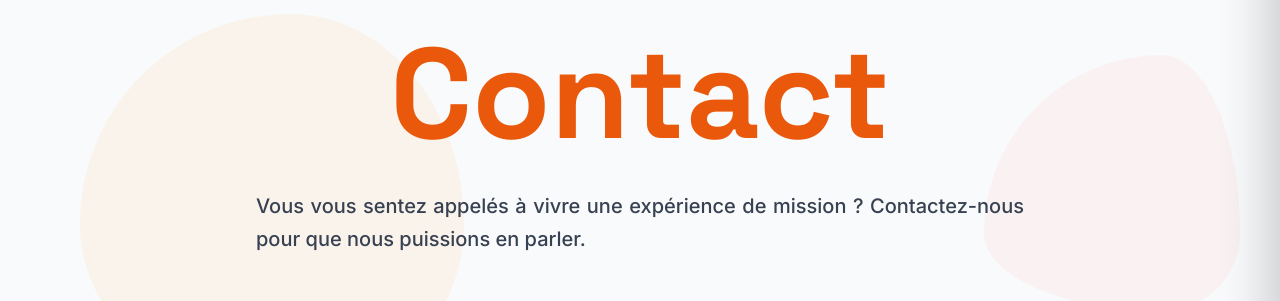
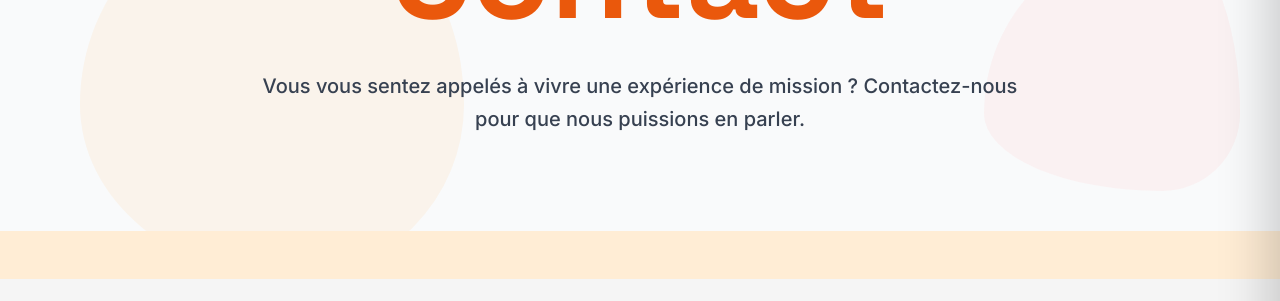
Before and after one commit to anselmecallens-source/famissio-antigravity, a React (Vite) app in the folder famissio/: page /contact in a window 1280 px wide. Shown: the part 338-639 px from the top of the page. Built offline with nearby package versions, Linux system fonts and the light colour scheme.

Commit message:
Fix Contact whitespace and revert text to centered on all pages

```diff
--- a/famissio/src/App.jsx
+++ b/famissio/src/App.jsx
@@ -41,7 +41,7 @@ function App() {
         <Route path="/missions" element={<Missions />} />
         <Route path="/formation" element={<Formation />} />
         <Route path="/temoignages" element={<Temoignages />} />
-        <Route path="/contact" element={<div style={{ paddingTop: '120px' }}><NousRejoindre /></div>} />
+        <Route path="/contact" element={<NousRejoindre />} />
         <Route path="/priere-famissio" element={<PriereFamissio />} />
         <Route path="/reserve" element={<ProtectedPage />} />
       </Routes>
--- a/famissio/src/pages/Formation.jsx
+++ b/famissio/src/pages/Formation.jsx
@@ -122,7 +122,7 @@ const FormationsPage = () => {
                         Formation
                     </h1>
 
-                    <p className="text-xl text-justify max-w-3xl mx-auto text-gray-700 leading-relaxed font-medium">
+                    <p className="text-xl text-center max-w-3xl mx-auto text-gray-700 leading-relaxed font-medium">
                         Retrouvez ici les 18 formations essentielles pour nourrir votre foi et vous aider à répondre aux questions en mission.
                     </p>
                 </div>
--- a/famissio/src/pages/Missions.jsx
+++ b/famissio/src/pages/Missions.jsx
@@ -350,7 +350,7 @@ const MissionsPage = () => {
             Nos Missions
           </h1>
 
-          <p className="text-xl text-justify max-w-3xl mx-auto text-gray-700 leading-relaxed font-medium">
+          <p className="text-xl text-center max-w-3xl mx-auto text-gray-700 leading-relaxed font-medium">
             Chaque année à la Toussaint, nous organisons une mission diocésaine. Elle se prépare sur un an avec les paroisses pour adapter le programme à leurs besoins spécifiques.
           </p>
         </div>
--- a/famissio/src/pages/NousRejoindre.jsx
+++ b/famissio/src/pages/NousRejoindre.jsx
@@ -118,7 +118,7 @@ export default function NousRejoindre() {
           <h1 className="text-7xl sm:text-9xl font-black mb-8 leading-none text-center text-orange-600" style={{ fontFamily: 'Space Grotesk, sans-serif' }}>
             Contact
           </h1>
-          <p className="text-xl text-justify max-w-3xl mx-auto text-gray-700 leading-relaxed font-medium">
+          <p className="text-xl text-center max-w-3xl mx-auto text-gray-700 leading-relaxed font-medium">
             Vous vous sentez appelés à vivre une expérience de mission ? Contactez-nous pour que nous puissions en parler.
           </p>
         </div>
--- a/famissio/src/pages/Temoignages.jsx
+++ b/famissio/src/pages/Temoignages.jsx
@@ -205,7 +205,7 @@ const TemoignagesPage = () => {
             Témoignages
           </h1>
 
-          <p className="text-xl text-justify max-w-3xl mx-auto text-gray-700 leading-relaxed font-medium">
+          <p className="text-xl text-center max-w-3xl mx-auto text-gray-700 leading-relaxed font-medium">
             Découvrez les histoires qui ont transformé des vies, des rencontres qui ont touché les cœurs, et des moments de grâce partagés à travers nos missions.
           </p>
         </div>
```
